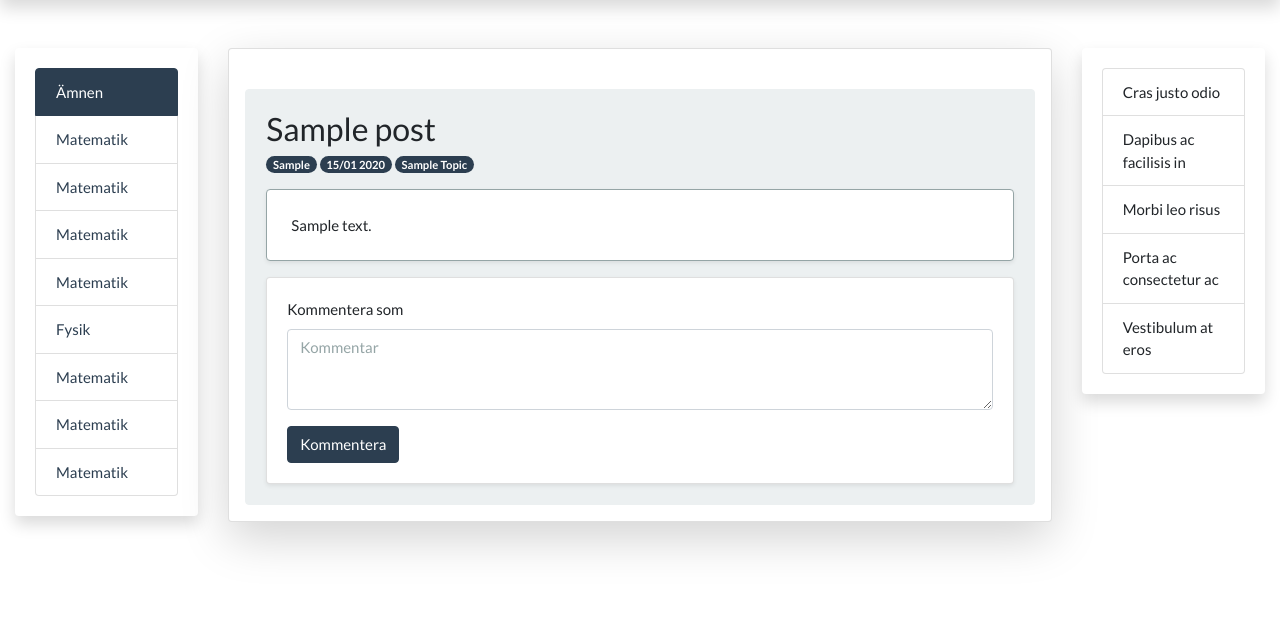
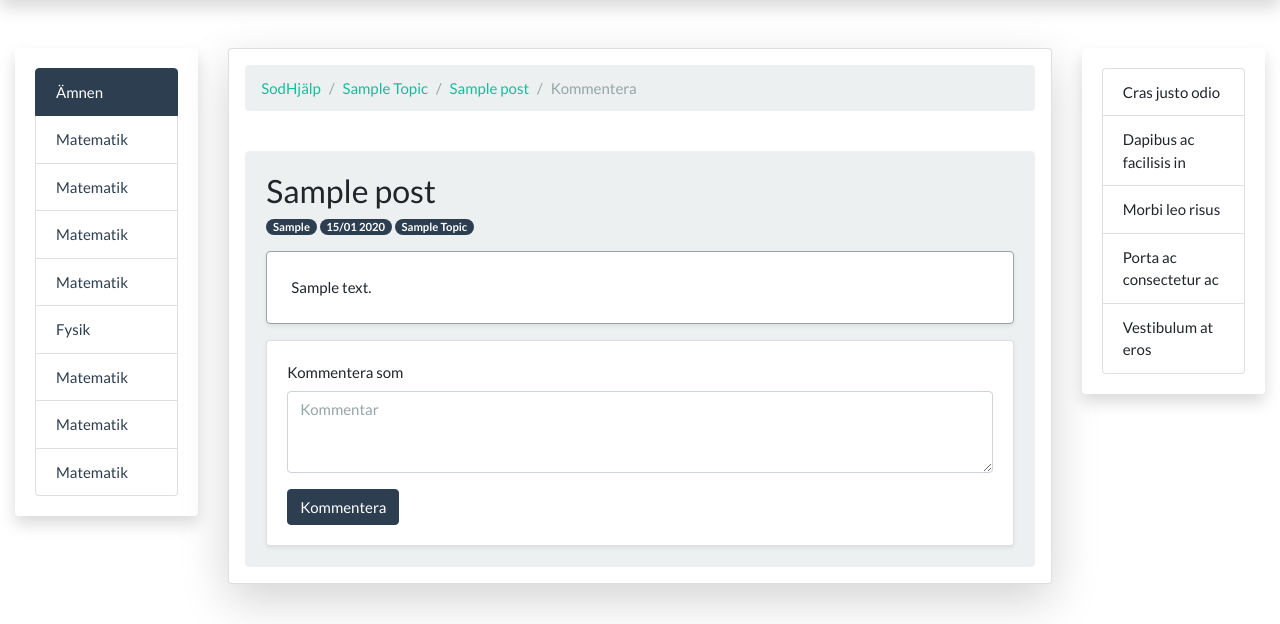
Before and after one commit to PierreLeFevre/sodhjalp, a Flask app: template flaskr/templates/blog/create_comment.html in a window 1280 px wide. Shown: the part 71-695 px from the top of the page. Run offline with Flask 2, Linux system fonts and the light colour scheme; the template is opened without the code that fills it: most values are stand-ins (such as "Sample title", 1, 10 or a date in 2020); some libraries are stand-ins or nearby versions.

Commit message:
improved comment ui

```diff
--- a/flaskr/templates/blog/create_comment.html
+++ b/flaskr/templates/blog/create_comment.html
@@ -5,11 +5,18 @@
 
 
 	<div class="card shadow-lg p-3 mb-5 bg-white rounded">
+		<ol class="breadcrumb">
+		  <li class="breadcrumb-item"><a href="/">SodHjälp</a></li>
+		  <li class="breadcrumb-item text-capitalize"><a href="/search/{{ post['topic'] }}">{{ post['topic']}}</a></li>
+		  <li class="breadcrumb-item"><a href="/#post_{{post['id']}}">{{ post['title'] }}</a></li>
+		  <li class="breadcrumb-item active">Kommentera</li>
+		</ol>
 
 		<div class="card mt-4 bg-light border border-light">
 
 		    <div class="card-body">
 		      <div>
+
 
 		        <h3 class="card-title">{{ post['title'] }}</h3>
 
--- a/flaskr/templates/blog/index.html
+++ b/flaskr/templates/blog/index.html
@@ -13,7 +13,7 @@
         {% endif %}
 
         {% for post in posts %}
-          <div class="card mt-4 bg-light border border-light">
+          <div class="card mt-4 bg-light border border-light" id="post_{{post['id']}}">
 
             <div class="card-body">
               <div>
```
